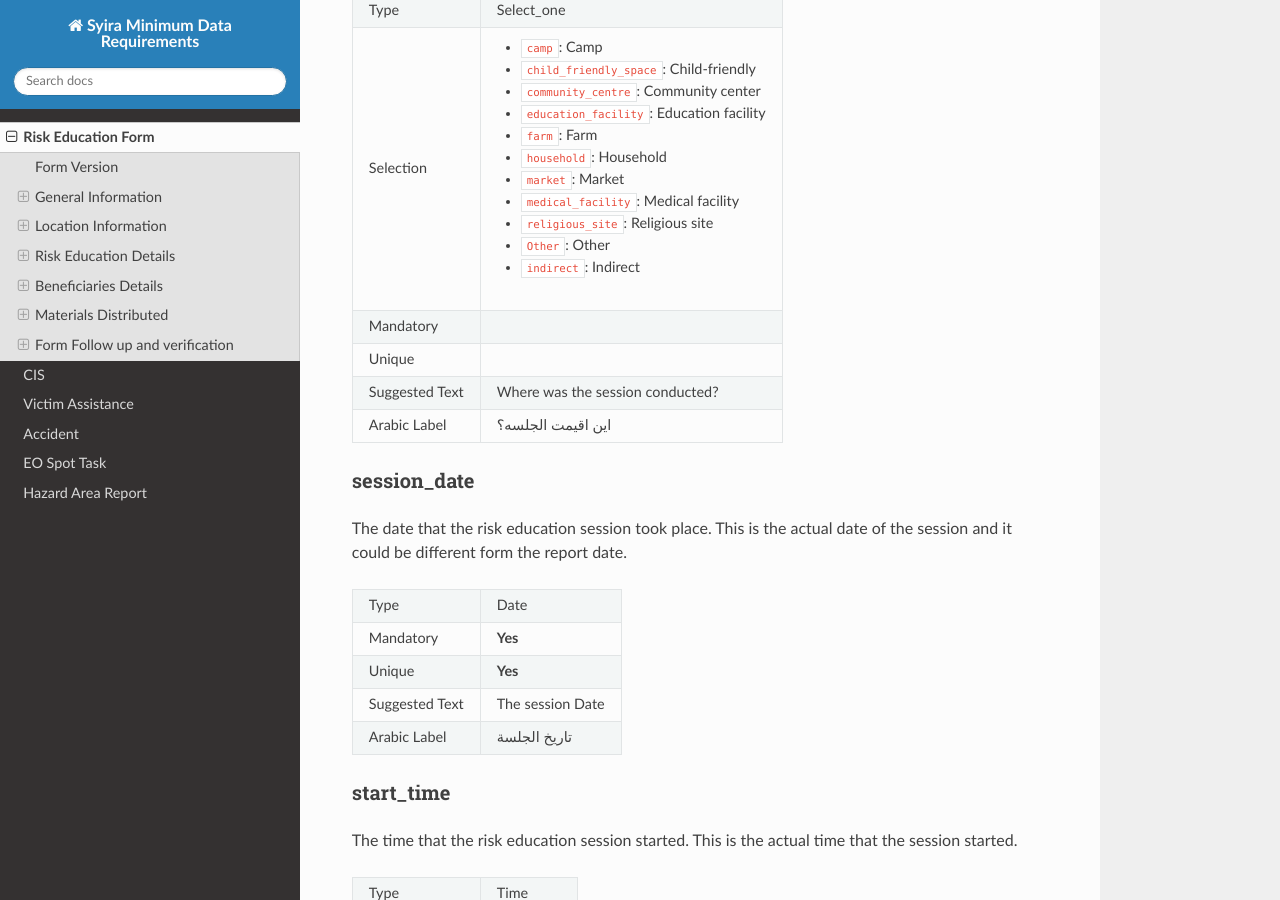
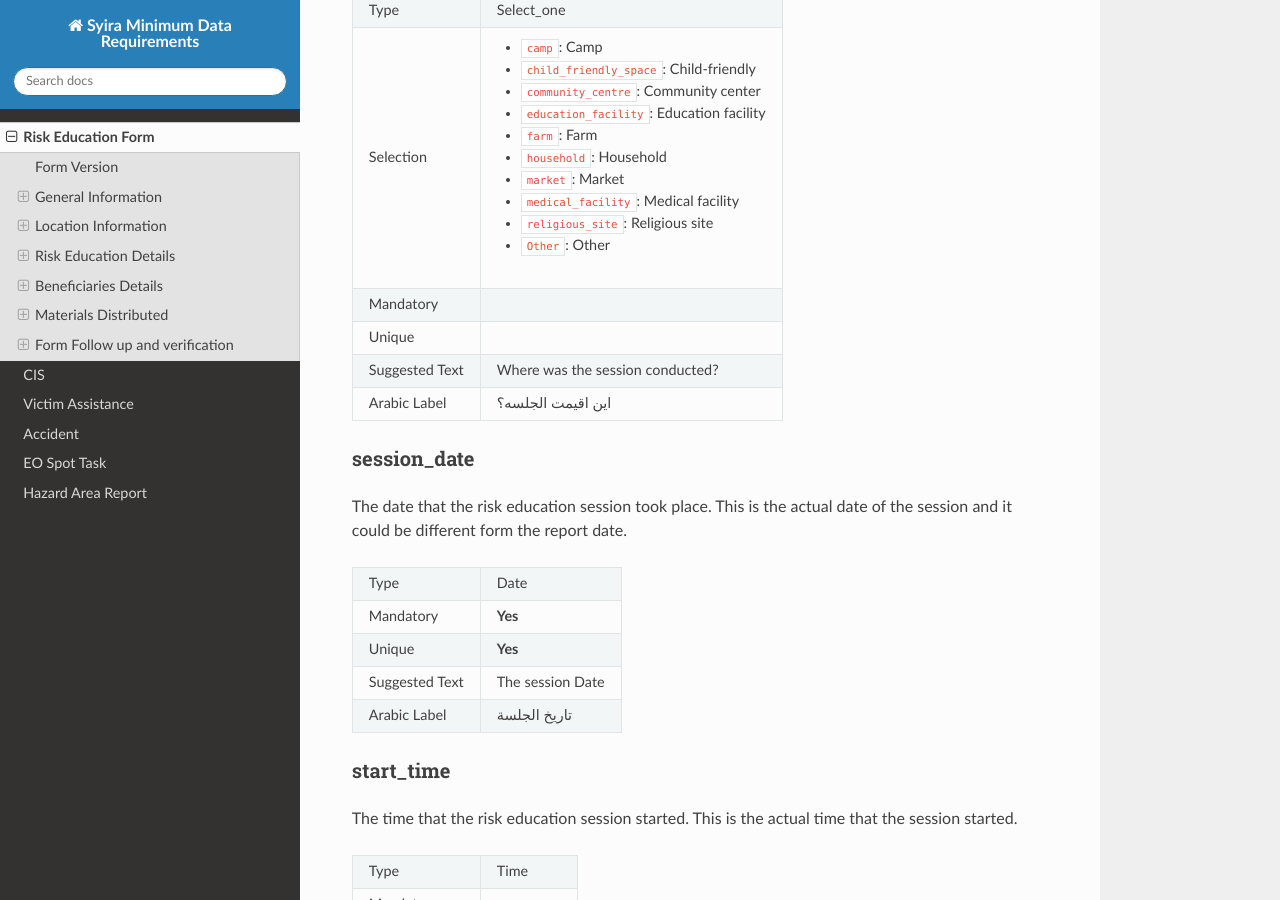
Before and after one commit to GICHD/Syria, a Sphinx documentation site: the page built from docs/source/forms/risk_education.rst, in a window 1280 px wide and 900 px high, scrolled down 13328 px. Built offline with Sphinx 7.4.7 and the Read the Docs theme 2.0.0, drawn with Linux system fonts in a browser that asks for light colours.

Commit message:
Fix error

```diff
--- a/docs/source/forms/risk_education.rst
+++ b/docs/source/forms/risk_education.rst
@@ -598,7 +598,6 @@ The location in which the activity has been conducted.
 |                        |- ``medical_facility``: Medical facility                                             |
 |                        |- ``religious_site``: Religious site                                                 |
 |                        |- ``Other``: Other                                                                   |
-|                        |- ``indirect``: Indirect                                                             |
 +------------------------+-------------------------------------------------------------------------------------+
 | Mandatory              |                                                                                     |
 +------------------------+-------------------------------------------------------------------------------------+
```
Also changed, not shown: 4 other files.
